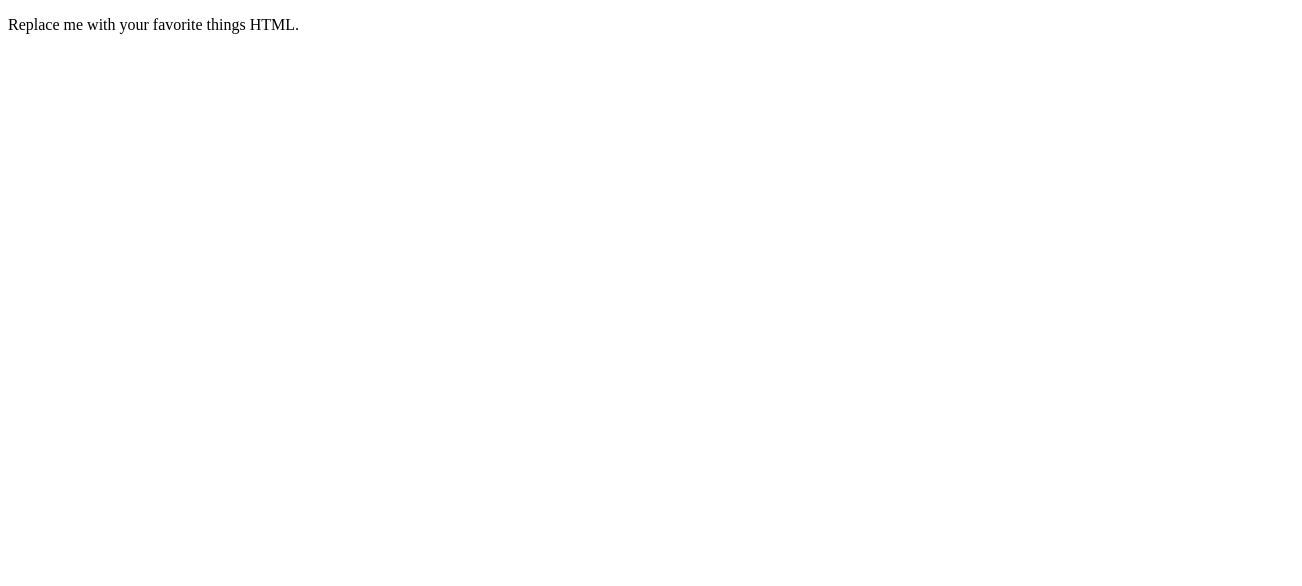
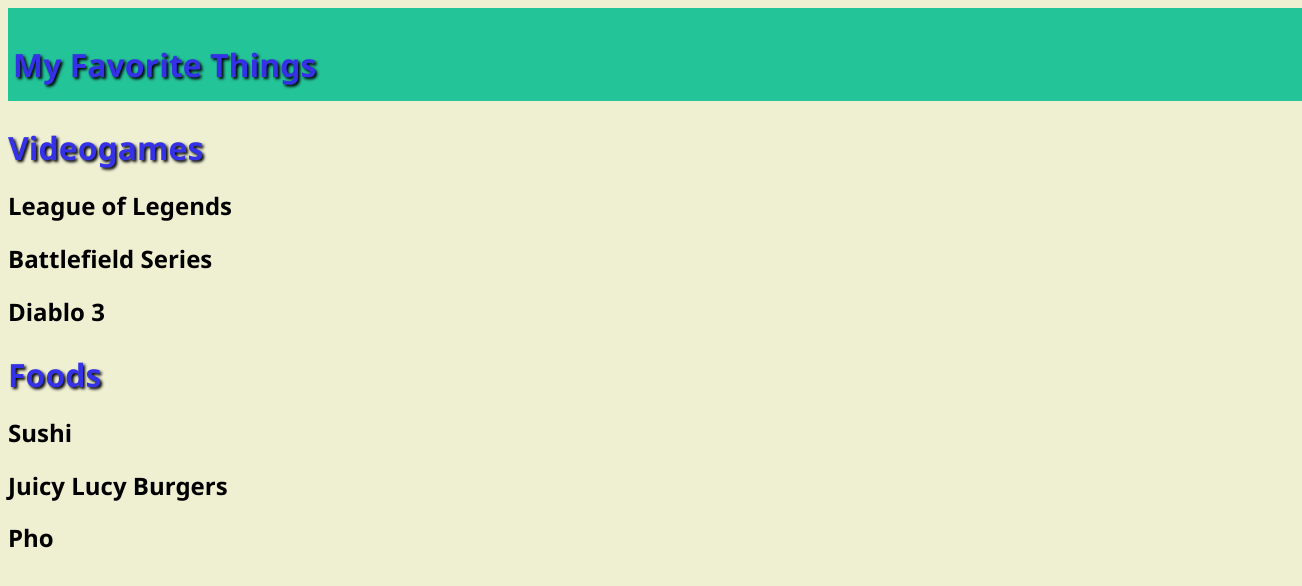
Before and after one commit to nguyhai/favorite-things-project, a plain HTML site: page index.html in a window 1280 px wide. Shown: the whole page, 1302 px wide, since content can reach past the window. Drawn offline with nearby package versions, Linux system fonts and the light colour scheme.

Commit message:
added javascript and css data

```diff
--- a/data/data.json
+++ b/data/data.json
@@ -1,16 +1,16 @@
 {
 	"videogames": [{
 		"name": "League of Legends",
-		"image": "Find Image Later and put it here",
+		"image": "league.jpg",
 		"description": "An online battle arena game that pits two teams against each other, with a total of 10 players"
 	}, {
 		"name": "Battlefield Series",
-		"image": "Find Image Later and put it here",
+		"image": "battlefield.jpg",
 		"description": "Shooting FPS game"
 
 	}, {
 		"name": "Diablo 3",
-		"image": "Find Image Later and put it here",
+		"image": "diablo3.jpg",
 		"description": "Action RPG"
 
 
@@ -18,15 +18,15 @@
 
 	"foods": [{
 		"name": "Sushi",
-		"image": "Find Image Later and put it here",
+		"image": "sushi.jpg",
 		"description": "Sushi so good"
 	}, {
 		"name": "Juicy Lucy Burgers",
-		"image": "Find Image Later and put it here",
+		"image": "juicy.jpg",
 		"description": "Has Cheese in the middle"
 	}, {
 		"name": "Pho",
-		"image": "Find Image Later and put it here",
+		"image": "pho.jpg",
 		"description": "Vietnamese beef noodle soup"
 	}]
 }
--- a/index.html
+++ b/index.html
@@ -1,13 +1,46 @@
 <!DOCTYPE html>
 <html lang="en">
+
 <head>
     <title>A Favorite Thing</title>
     <meta charset="utf-8" />
     <link rel="stylesheet" href="style.css" />
 </head>
+
+
 <body>
 
-    <p>Replace me with your favorite things HTML.</p>
+    <header>
+        <h1>My Favorite Things</h1>
+    </header>
+
+    <main>
+
+        <h1>Videogames</h1>
+        <div id="videogames">
+
+        </div>
+
+        <h1>Foods</h1>
+        <div id="foods">
+
+
+            <!-- Pull image from JSON - example -->
+            <!--<img src="images\sushi.jpg" alt="sushi" style=width:304px; height:228px;>-->
+
+
+        </div>
+
+
+    </main>
+
+    <!-- jQuery -->
+    <script src=" https://code.jquery.com/jquery-2.1.4.min.js "></script>
+    <script type="text/javascript " language="Javascript "></script>
+
+    <!-- javascript -->
+    <script src="js/script.js "></script>
 
 </body>
+
 </html>
--- /dev/null
+++ b/js/script.js
@@ -0,0 +1,89 @@
+$(function () {
+
+
+// Get the JSON data from the file and display
+$.getJSON("data/data.json", function (data) {
+
+    console.log(data);
+    //Call the display functions
+    displayVG("#videogames", data.videogames);
+    displayFood("#foods", data.foods);
+
+    //Hide description and images
+
+    $("#videogames p").hide();
+
+    $("#foods p").hide();
+
+
+    //Click event to toggle
+
+    $("#videogames h2").on("click", function () {
+
+        $(this).next().toggle();
+
+    });
+
+    $("#foods h2").on("click", function () {
+
+        $(this).next().toggle();
+
+    });
+
+});
+
+
+//Videogame portion -------------------------------------------
+
+    getVGHtml = function (videogames) {
+
+        //Display the videogames
+        html = "";
+        html += "<h2>" + videogames.name + "</h2>"
+        html += "<p>" + videogames.description + "<br><br>" + "<img src="+"images/"+ videogames.image +" "+ "height='300'"+" "+"width='450'"+">" +"<p>";
+        return html;
+    }
+
+    displayVG = function (target, videogameArray) {
+
+        html = "";
+
+        $.each(videogameArray, function (index) {
+
+            console.log(videogameArray[index]);
+            videogames = videogameArray[index];
+            html += getVGHtml(videogames);
+        })
+
+        $(target).append(html);
+    }
+
+//Foods portion ------------------------------------------------
+
+     getFoodHtml = function (foods) {
+
+        html = "";
+        html += "<h2>" + foods.name + "</h2>"
+        html += "<p>" + foods.description + "<br><br>" + "<img src="+"images/"+ foods.image +" "+ "height='300'"+" "+"width='450'"+">" +"<p>";
+
+
+        return html;
+    }
+
+    displayFood = function (target, foodArray) {
+        html = "";
+
+        $.each(foodArray, function (index) {
+
+            console.log(foodArray[index]);
+            foods = foodArray[index];
+            html += getFoodHtml(foods);
+        })
+
+        $(target).append(html);
+
+    }
+
+
+
+});
--- a/style.css
+++ b/style.css
@@ -0,0 +1,25 @@
+body {
+  font-family: Candara, Calibri, Segoe, "Segoe UI", Optima, Arial, sans-serif;
+  background-color: #EFF0D2;
+}
+
+header {
+  width: 100%;
+  padding: 10px 25px 10px 5px;
+  background-position: right;
+  background-repeat: no-repeat;
+  background-color: #24C499  ;
+}
+
+h1,
+h2,
+h3 {
+  font-family: "Segoe UI", fantasy, Calibri, Segoe, "Segoe UI", Optima, Arial, sans-serif;
+}
+
+h1 {
+  margin-top: 25px;
+  margin-bottom: 5px;
+  color: #3431E6  ;
+  text-shadow: 2px 2px 3px #000000;
+}
```
Also changed, not shown: images/battlefield.JPG (added), images/diablo3.JPG (added), images/juicy.JPG (added), images/league.JPG (added), images/pho.JPG (added).
